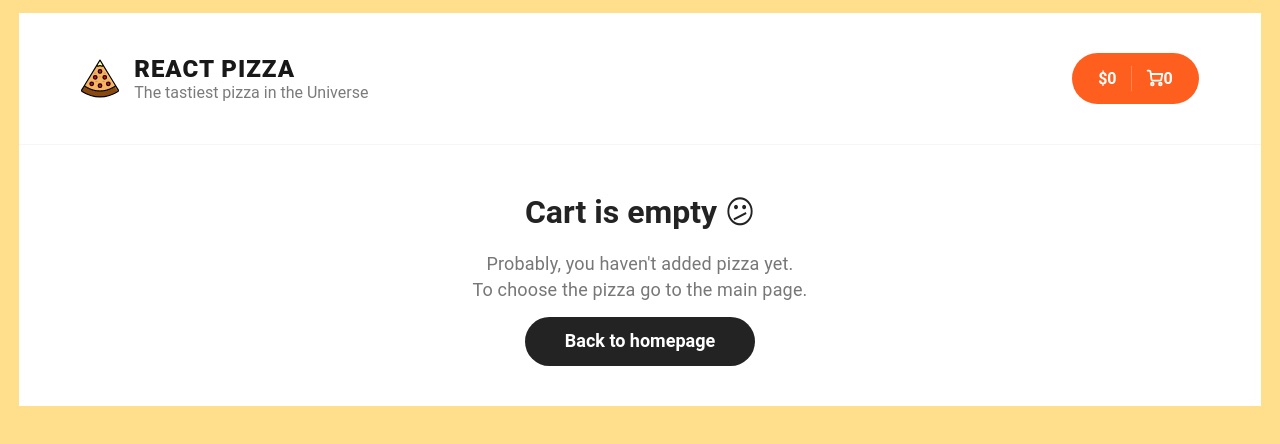
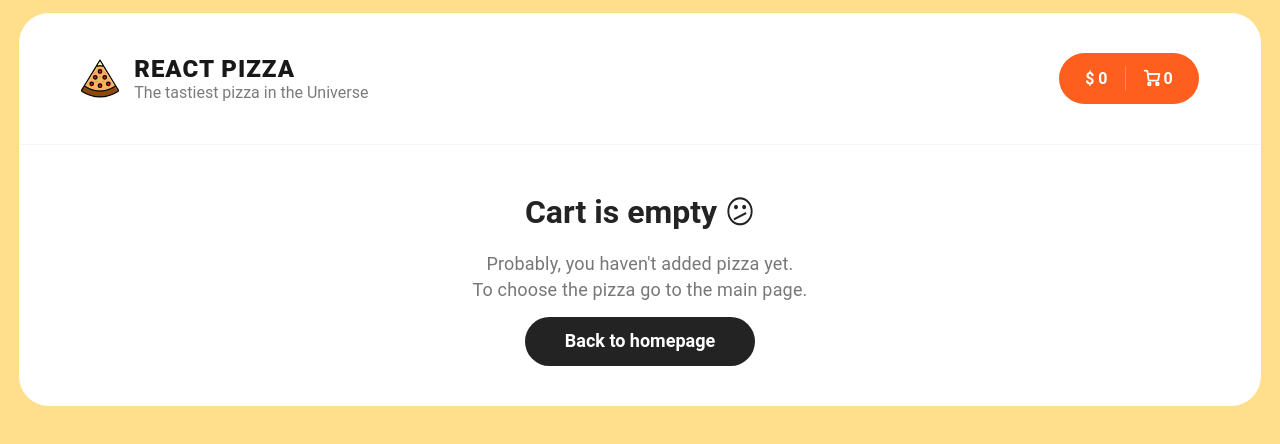
Before and after one commit to gaanti/Pizza-service, a React (Create React App) app: page /cart in a window 1280 px wide. Shown: the top 444 px of the page. Built offline with nearby package versions, Linux system fonts and the light colour scheme.

Commit message:
fixed some bugs with add to cart | added functionality to buttons add/delete/clear in cart page

```diff
--- a/src/UI/pages/cart/cart-button.tsx
+++ b/src/UI/pages/cart/cart-button.tsx
@@ -1,4 +1,4 @@
-import React, { useState } from 'react';
+import React, { useEffect, useRef, useState } from 'react';
 import { Link } from 'react-router-dom';
 import { useSelector } from 'react-redux';
 import { RootState } from '../../../redux/store';
@@ -6,18 +6,24 @@ import { RootState } from '../../../redux/store';
 function CartButton() {
       const pizzasArray = useSelector((state: RootState) => state.cart.items);
       const totalCost = useSelector((state: RootState) => state.cart.total_price);
-      let quantity = 0
-      for (let i = 0; i < pizzasArray.length; i++) {
-            quantity += pizzasArray[i].quantity
-      }
+      const [quantity, setQuantity] = useState(0)
+      useEffect(() =>{
+            let o = 0
+            for (let i = 0; i < pizzasArray.length; i++) {
+                  o+=pizzasArray[i].quantity
+                  setQuantity(quantity + pizzasArray[i].quantity)
+            }
+            setQuantity(o)
+            console.log(quantity);
+      }, [pizzasArray, totalCost])
 
       return (
             <div className="header__cart">
                   <Link to="cart" className="button button--cart">
-                        <span>${totalCost}</span>
-                        <div className="button__delimiter"></div>
-                        <img src="cart.svg" width="18" height="18"></img>
-                        <span>{quantity}</span>
+                              <span>$ {totalCost}</span>
+                              <div className="button__delimiter"></div>
+                              <img src="cart.svg" width="18" height="18"></img>
+                              <span>{quantity}</span>
                   </Link>
             </div>
       );
--- a/src/UI/pages/cart/cart-item.tsx
+++ b/src/UI/pages/cart/cart-item.tsx
@@ -1,8 +1,15 @@
 import React from 'react';
-import { PizzaForCart } from '../../../redux/slices/cart';
+import {
+	addItemOrIncreaseQuantity,
+	decreasePizzaQuantity,
+	deletePizzaByType,
+	PizzaForCart
+} from '../../../redux/slices/cart';
+import { useDispatch } from 'react-redux';
 
-function CartItem(props: { pizzasInCart:PizzaForCart }) {
-      return (
+function CartItem(props: { pizzasInCart: PizzaForCart }) {
+	const dispatch = useDispatch();
+	return (
             <>
                   <div className="cart__item">
                         <div className="cart__item-img">
@@ -15,23 +22,55 @@ function CartItem(props: { pizzasInCart:PizzaForCart }) {
                               </p>
                         </div>
                         <div className="cart__item-count">
-                              <div className="button button--outline button--circle cart__item-count-minus-plus">
+                              <div className="button button--outline button--circle cart__item-count-minus-plus"
+					     onClick={() => dispatch(
+						     addItemOrIncreaseQuantity({
+							     title: props.pizzasInCart.title,
+							     image: props.pizzasInCart.image,
+							     price: props.pizzasInCart.price,
+							     doughType: props.pizzasInCart.doughType as string,
+							     size: props.pizzasInCart.size as number,
+							     quantity: 1
+						     })
+					     )}>
                                     <img src="plus.svg" />
                               </div>
                               <div>
                                     <b>{props.pizzasInCart.quantity}</b>
                                     <h6>${props.pizzasInCart.price}/per</h6>
                               </div>
-                              <div className="button button--outline button--circle cart__item-count-minus-plus">
+                              <div className="button button--outline button--circle cart__item-count-minus-plus"
+					     onClick={() => dispatch(
+						     decreasePizzaQuantity({
+							     title: props.pizzasInCart.title,
+							     image: props.pizzasInCart.image,
+							     price: props.pizzasInCart.price,
+							     doughType: props.pizzasInCart.doughType as string,
+							     size: props.pizzasInCart.size as number,
+							     quantity: 1
+						     })
+					     )}>
                                     <img src="plus.svg" />
                               </div>
                         </div>
                         <div className="cart__item-pizza-cost">
                               <div className="cart__item-pizza-cost-price">
-                                    <b>${props.pizzasInCart.quantity*props.pizzasInCart.price}</b>
+                                    <b>${props.pizzasInCart.quantity * props.pizzasInCart.price}</b>
                               </div>
                               <div className="cart__item-pizza-cost-remove">
-                                    <div>
+                                    <div
+                                          onClick={() => {
+                                                dispatch(
+                                                      deletePizzaByType({
+                                                            title: props.pizzasInCart.title,
+                                                            image: props.pizzasInCart.image,
+                                                            price: props.pizzasInCart.price,
+                                                            doughType: props.pizzasInCart.doughType as string,
+                                                            size: props.pizzasInCart.size as number,
+                                                            quantity: 1
+                                                      })
+                                                );
+                                          }}>
                                           <img src="cancel.svg" />
                                     </div>
                               </div>
--- a/src/redux/slices/cart.ts
+++ b/src/redux/slices/cart.ts
@@ -33,14 +33,38 @@ export const cartSlice = createSlice({
                         state.total_price += action.payload.price;
                   } else {
                         state.items.push(action.payload);
-                        state.total_price += action.payload.price;
+                        state.total_price = state.items.reduce((previousValue, currentValue) => previousValue + currentValue.price*currentValue.quantity, 0);
+
+                        console.log(state.total_price);
                   }
             },
-            deletePizza: (state, action: PayloadAction<PizzaForCart>) => {
-                  const addOrIncrease = state.items.indexOf(action.payload);
-                  if (addOrIncrease !== -1) {
-                        state.items.splice(addOrIncrease, 1);
+            deletePizzaByType: (state, action: PayloadAction<PizzaForCart>) => {
+                  const indexOfItem = state.items.findIndex(
+                        (elem: any[0]) =>
+                              elem.price === action.payload.price &&
+                              elem.doughType === action.payload.doughType &&
+                              elem.size === action.payload.size &&
+                              elem.title === action.payload.title
+                  );
+                  if (indexOfItem !== -1) {
+                        state.items.splice(indexOfItem, 1);
+                        state.total_price = state.items.reduce((previousValue, currentValue) => previousValue + currentValue.price*currentValue.quantity, 0);
+
                   }
+            },
+            decreasePizzaQuantity: (state, action: PayloadAction<PizzaForCart>) => {
+                  const indexOfItem = state.items.findIndex(
+                        (elem: any[0]) =>
+                              elem.price === action.payload.price &&
+                              elem.doughType === action.payload.doughType &&
+                              elem.size === action.payload.size &&
+                              elem.title === action.payload.title
+                  );
+                  if (!(state.items[indexOfItem].quantity<=1)) {
+                        --state.items[indexOfItem].quantity;
+                  } else state.items.splice(indexOfItem, 1);
+
+                  state.total_price = state.items.reduce((previousValue, currentValue) => previousValue + currentValue.price*currentValue.quantity, 0);
             },
             deleteAllPizzas: (state) => {
                   state.items = [];
@@ -49,6 +73,6 @@ export const cartSlice = createSlice({
       }
 });
 
-export const { addItemOrIncreaseQuantity, deletePizza, deleteAllPizzas } = cartSlice.actions;
+export const { addItemOrIncreaseQuantity, deletePizzaByType, decreasePizzaQuantity, deleteAllPizzas } = cartSlice.actions;
 
 export default cartSlice.reducer;
--- a/src/styles/App.scss
+++ b/src/styles/App.scss
@@ -14,6 +14,7 @@ body {
   background-color: #fff;
   margin: 1% auto;
   max-width: 1400px;
+  border-radius: 30px;
 }
 
 .content {
--- a/src/styles/components/_button.scss
+++ b/src/styles/components/_button.scss
@@ -119,11 +119,11 @@
       background-color: $orange;
       color: #fff;
       font-weight: 600;
-      width: 22px;
-      height: 22px;
+      width: 19px;
+      height: 19px;
       font-style: normal;
       font-size: 13px;
-      line-height: 22px;
+      line-height: 19px;
       position: relative;
       top: -1px;
       left: 3px;
@@ -135,6 +135,7 @@
     align-items: center;
     line-height: 23px;
     padding: 12px 25px;
+    column-gap: 3px;
 
     svg {
       margin-right: 8px;
```
Also changed, not shown: src/UI/components/pizza-block.tsx (+11 -8 lines).
